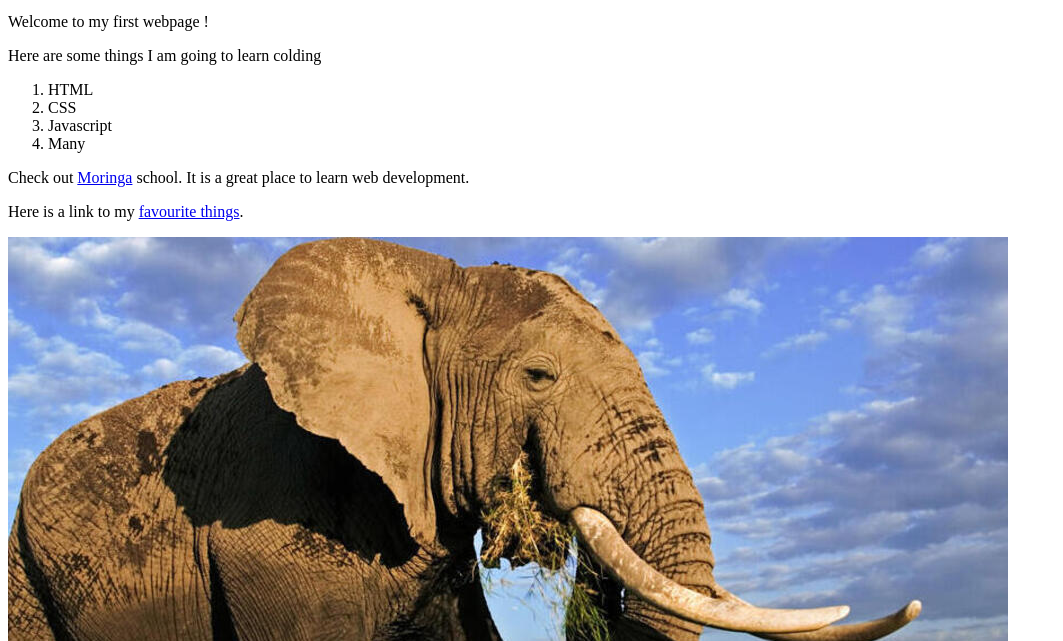
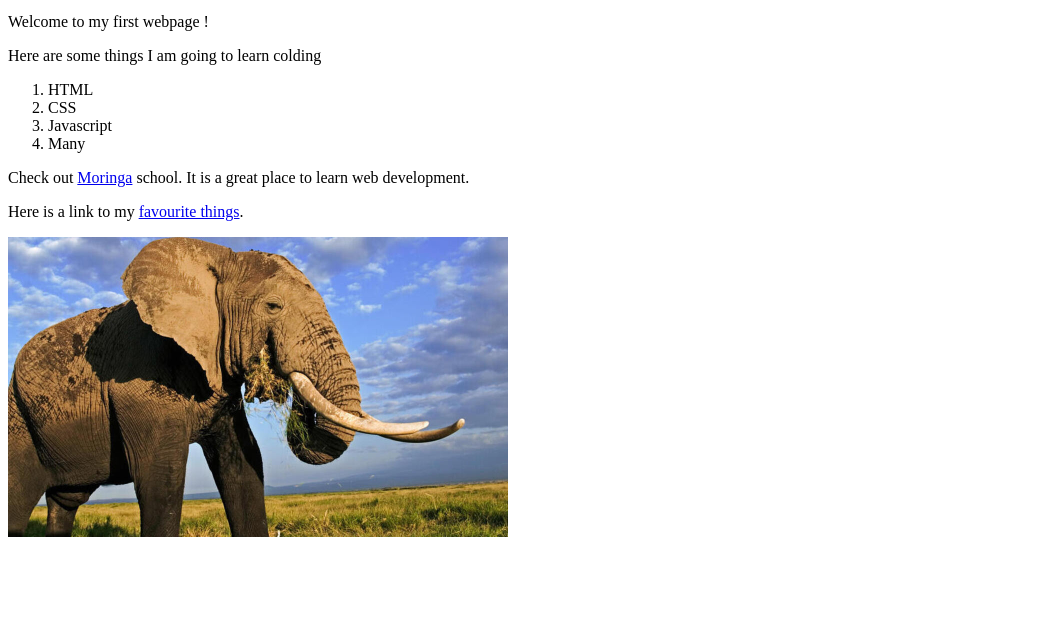
Before and after one commit to geoffrey-odari2/my-first-website, a plain HTML site: page my-first-webpage.html in a window 1280 px wide. Shown: the part 159-800 px from the top of the page, without its empty margins (0-1063 px from the left). Drawn offline with Linux system fonts and the light colour scheme.

Commit message:
linked css to my-first-webpage.html and added styling to elephant image

```diff
--- a/my-first-webpage.html
+++ b/my-first-webpage.html
@@ -2,6 +2,7 @@
 <html>
   <head>
     <title>My first Webpage!</title>
+    <link rel="stylesheet" href="style.css">
   </head>
   <body>
     <h1>My first Web page!</h1>
@@ -17,6 +18,6 @@
     </ol>
     <p>Check out <a href="https://www.moringaschool.com/">Moringa</a> school. It is a great place to learn web development.</p>
     <p>Here is a link to my <a href="favourite-things.html">favourite things</a>.</p>
-    <img src="images/elephant.jpg" alt="image of an elephant">
+    <img src="images/elephant.jpg" alt="image of an elephant" id="elephant">
   </body>
 </html>
--- a/style.css
+++ b/style.css
@@ -2,3 +2,6 @@
     height:150px;
     border: solid 10px black;
 }
+#elephant{
+    height:300px;
+}
```
